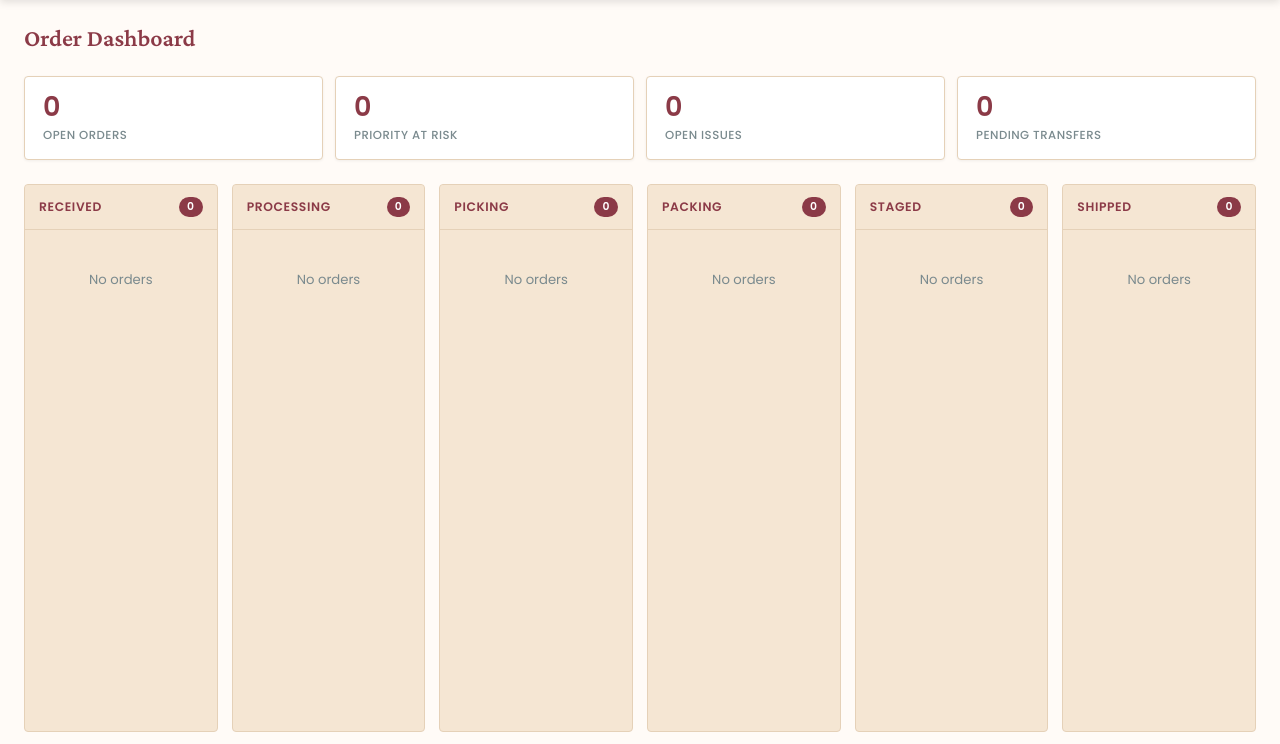
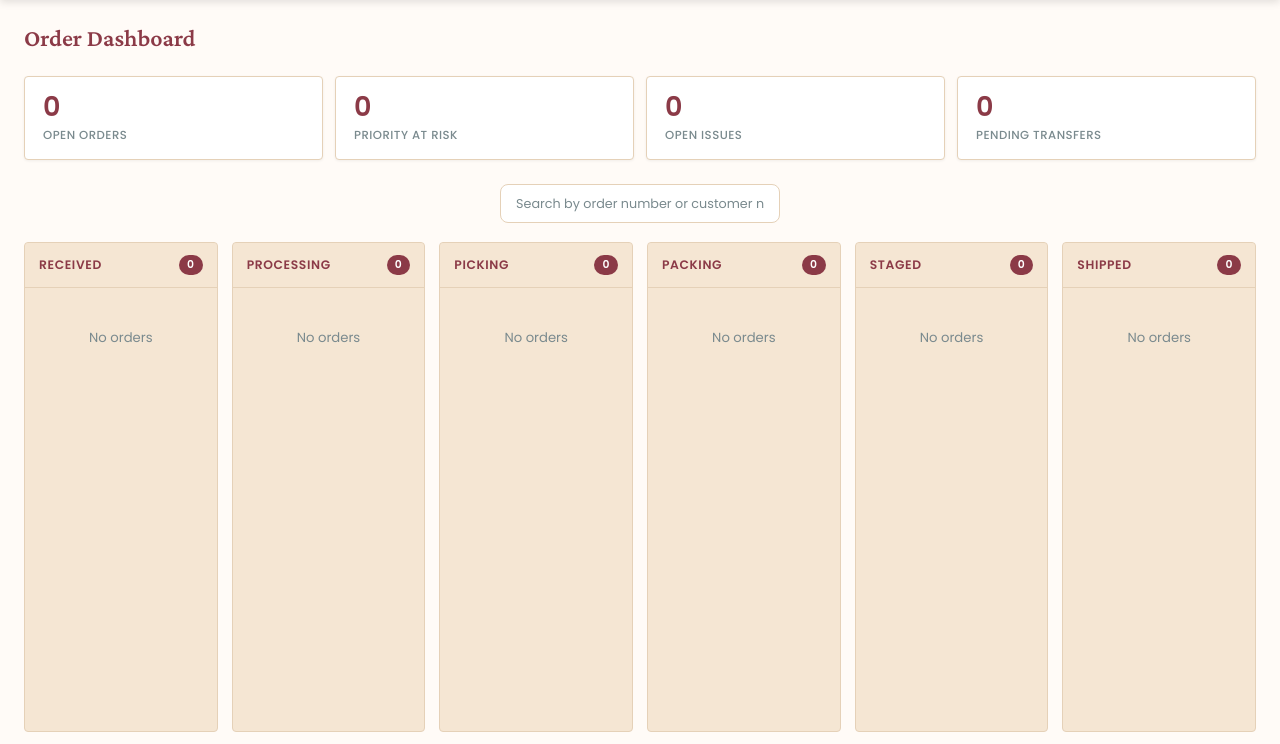
Before and after one commit to Lalit-7/lalit-fulfillment-hub, a Flask app: page / in a window 1280 px wide. Shown: the part 56-800 px from the top of the page. Run offline with Flask 3, Linux system fonts and the light colour scheme; data that the repository does not hold is empty; some libraries are stand-ins or nearby versions.

Commit message:
220 orders, search bar, shipped limited to 10 visible

```diff
--- a/static/app.js
+++ b/static/app.js
@@ -355,3 +355,50 @@ async function toggleIssue(issueId, checkbox) {
         checkbox.checked = !resolved;
     }
 }
+
+
+// =========================================================================
+// Dashboard search (filters cards by order number or customer name)
+// =========================================================================
+
+document.addEventListener('input', function(e) {
+    if (e.target.id !== 'order-search') return;
+
+    const query = e.target.value.trim().toLowerCase();
+    const board = document.getElementById('order-board');
+    const noResults = document.getElementById('no-results');
+    if (!board) return;
+
+    const cards = board.querySelectorAll('.order-card');
+    let anyVisible = false;
+
+    if (!query) {
+        // Reset: remove search classes, restore default visibility
+        cards.forEach(card => {
+            card.classList.remove('order-card--search-match', 'order-card--search-miss');
+        });
+        if (noResults) noResults.style.display = 'none';
+        board.style.display = '';
+        return;
+    }
+
+    cards.forEach(card => {
+        const orderNum = (card.dataset.orderNumber || '').toLowerCase();
+        const customer = (card.dataset.customer || '').toLowerCase();
+        const matches = orderNum.includes(query) || customer.includes(query);
+
+        if (matches) {
+            card.classList.add('order-card--search-match');
+            card.classList.remove('order-card--search-miss');
+            anyVisible = true;
+        } else {
+            card.classList.add('order-card--search-miss');
+            card.classList.remove('order-card--search-match');
+        }
+    });
+
+    if (noResults) {
+        noResults.style.display = anyVisible ? 'none' : 'block';
+        board.style.display = anyVisible ? '' : 'none';
+    }
+});
--- a/static/style.css
+++ b/static/style.css
@@ -949,3 +949,47 @@ a:hover {
     box-shadow: 0 0 10px rgba(139, 58, 71, 0.7);
     pointer-events: none;
 }
+
+
+/* ----- Search Bar ----- */
+.search-bar {
+    max-width: 480px;
+    margin: 0 auto 1.25rem;
+}
+
+.search-bar__input {
+    width: 100%;
+    padding: 0.65rem 1rem;
+    font-family: 'Poppins', sans-serif;
+    font-size: 0.85rem;
+    border: 1px solid var(--border);
+    border-radius: 8px;
+    background: var(--bg-card-alt);
+    color: var(--text);
+    outline: none;
+    transition: border-color 0.2s, box-shadow 0.2s;
+}
+
+.search-bar__input::placeholder {
+    color: var(--text-secondary);
+}
+
+.search-bar__input:focus {
+    border-color: var(--primary);
+    box-shadow: 0 0 0 3px rgba(139, 58, 71, 0.12);
+}
+
+/* Hidden shipped cards (beyond first 10) */
+.order-card--hidden {
+    display: none !important;
+}
+
+/* Search-matched cards override hidden */
+.order-card--search-match {
+    display: flex !important;
+}
+
+/* Hide cards that don't match search */
+.order-card--search-miss {
+    display: none !important;
+}
--- a/templates/dashboard.html
+++ b/templates/dashboard.html
@@ -26,17 +26,33 @@
     </div>
 </div>
 
+<!-- Search -->
+<div class="search-bar">
+    <input type="text" id="order-search" class="search-bar__input"
+           placeholder="Search by order number or customer name…"
+           autocomplete="off">
+</div>
+
+<!-- No results message (hidden by default) -->
+<div id="no-results" class="empty-state" style="display:none; text-align:center; padding:2rem;">
+    No orders found
+</div>
+
 <!-- Kanban Board -->
-<div class="board">
+<div class="board" id="order-board">
     {% for status in status_order %}
-    <div class="board__column">
+    <div class="board__column" data-status="{{ status }}">
         <div class="board__column-header">
             <span>{{ status | replace('_', ' ') | title }}</span>
             <span class="board__column-count">{{ columns[status] | length }}</span>
         </div>
         <div class="board__column-body">
             {% for order in columns[status] %}
-            <a href="/order/{{ order.id }}" class="order-card" style="text-decoration:none; color:inherit;">
+            <a href="/order/{{ order.id }}"
+               class="order-card {% if status == 'shipped' and loop.index > 10 %}order-card--hidden{% endif %}"
+               style="text-decoration:none; color:inherit;"
+               data-order-number="{{ order.order_number }}"
+               data-customer="{{ order.customer_name }}">
                 <div class="order-card__top">
                     <span class="order-card__number">{{ order.order_number }}</span>
                     {% if order.is_priority %}
```
Also changed, not shown: seed.py (+78 -1 lines).
